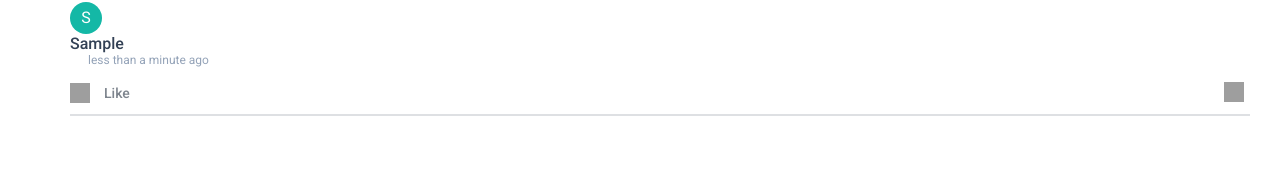
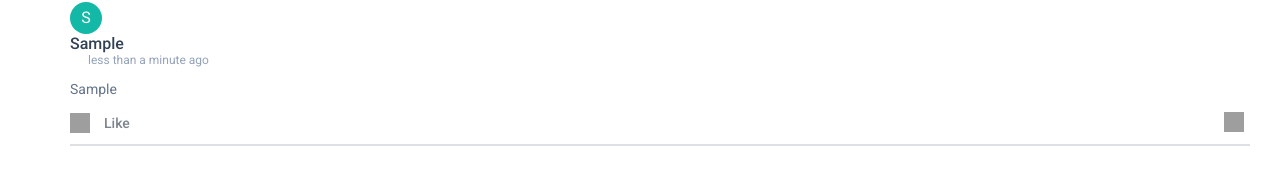
Before and after one commit to PrashnatTiwari/Comments-App, a React (Create React App) app: page / in a window 1280 px wide. Both pictures are taken after typing "Sample", "Sample" into the empty fields and a click on the button "Add Comment". Shown: the part 496-667 px from the top of the page. Built offline with nearby package versions, Linux system fonts and the light colour scheme; grey boxes are pictures that could not be loaded; a web font is replaced by a local one.

Commit message:
Update index.js

```diff
--- a/src/components/CommentItem/index.js
+++ b/src/components/CommentItem/index.js
@@ -4,7 +4,7 @@ import {formatDistanceToNow} from 'date-fns'
 
 const CommentItem = props => {
   const {commentsDetails} = props
-  const {id, name, comments, isLiked, initialClassName, date} = commentsDetails
+  const {id, name, comment, isLiked, initialClassName, date} = commentsDetails
   const initial = name ? name[0].toUpperCase() : ''
   const likeTextClassName = isLiked ? 'button active' : 'button-1'
   const likeImgUrl = isLiked
@@ -33,7 +33,7 @@ const CommentItem = props => {
             <p className="username">{name}</p>
             <p className="time">{postedTime} ago</p>
           </div>
-          <p className="comment">{comments}</p>
+          <p className="comment">{comment}</p>
         </div>
       </div>
       <div className="buttons-container">
```
